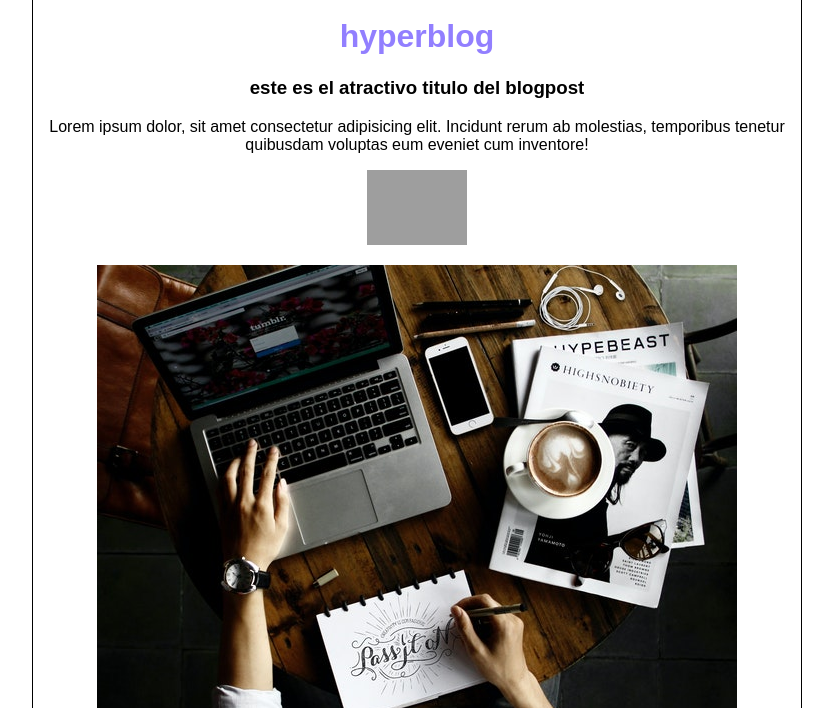
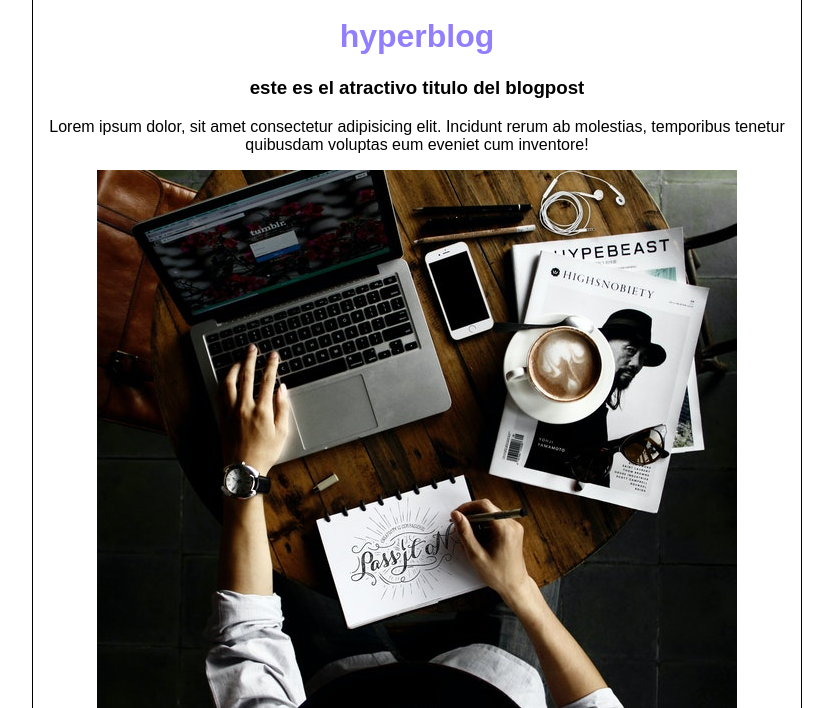
Before and after one commit to Juliancho2/juliancho2000, a plain HTML site: page index.html in a window 1280 px wide. Shown: the part 92-800 px from the top of the page, without its empty margins (223-1056 px from the left). Drawn offline with Linux system fonts and the light colour scheme; grey boxes are pictures that could not be loaded.

```diff
--- a/index.html
+++ b/index.html
@@ -23,7 +23,7 @@
         <p>
             Lorem ipsum dolor, sit amet consectetur adipisicing elit. Incidunt rerum ab molestias, temporibus tenetur quibusdam voluptas eum eveniet cum inventore!
         </p>
-        <p><img src="./imagenes/pexels-tranmautritam-326502.jpg" width="100px" alt=""></p>
+
         <img src="./imagenes/pexels-ovan-57690.jpg" alt="">
         <p>
             Lorem ipsum dolor sit amet consectetur adipisicing elit. Recusandae sapiente sed asperiores ipsum magni ea quam blanditiis unde maxime porro. A odit, et non maxime numquam quae commodi vitae vel!
```
Also changed, not shown: 1 other file.
